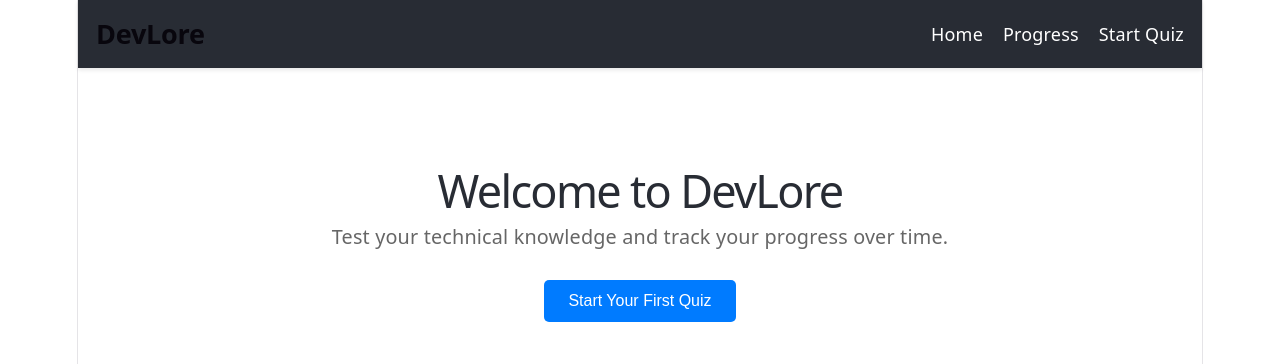
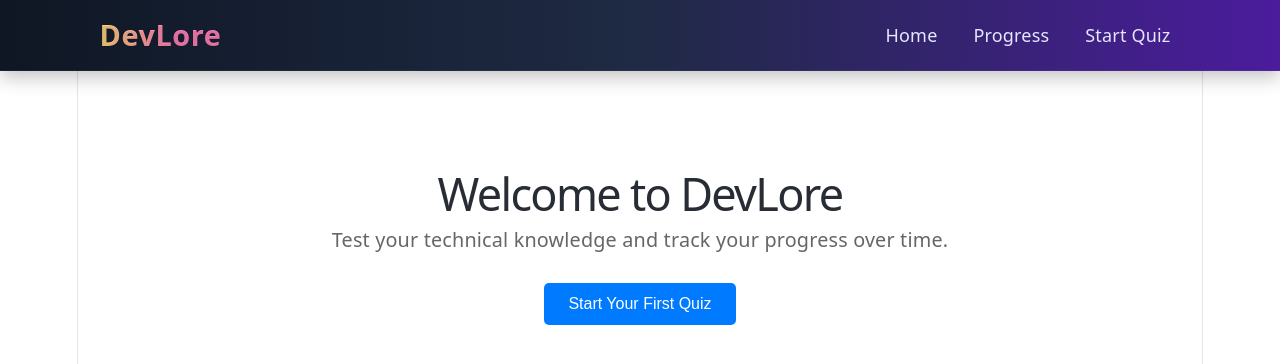
Before and after one commit to Sanjhivvarshan-b-s/DEVLORE, a React (Vite) app: page / in a window 1280 px wide. Shown: the top 364 px of the page. Built offline with nearby package versions, Linux system fonts and the light colour scheme.

Commit message:
Added styling to navbar

```diff
--- a/src/components/Navbar.css
+++ b/src/components/Navbar.css
@@ -1,22 +1,45 @@
 .navbar {
+  position: relative;
+  left: 50%;
+  right: 50%;
+  margin-left: -50vw;
+  margin-right: -50vw;
+  width: 100vw;
+  background: linear-gradient(90deg, #0f1724 0%, #1f2a44 50%, #4b1c9d 100%);
+  color: #fff;
+  box-shadow: 0 6px 18px rgba(12, 12, 15, 0.25);
+  backdrop-filter: blur(6px);
+  border-bottom: 1px solid rgba(255,255,255,0.04);
+}
+
+.navbar-inner {
+  max-width: 1126px;
+  margin: 0 auto;
   display: flex;
   justify-content: space-between;
   align-items: center;
-  padding: 1rem;
-  background-color: #282c34;
-  color: white;
-  box-shadow: 0 2px 4px rgba(0, 0, 0, 0.1);
+  padding: 1rem 1.25rem;
+  box-sizing: border-box;
 }
 
-.navbar h2 {
+.navbar h2.brand {
   margin: 0;
-  font-size: 1.5rem;
-  font-weight: 600;
+  font-size: 1.6rem;
+  font-weight: 800;
+  letter-spacing: 0.6px;
+  display: inline-flex;
+  align-items: center;
+  gap: 0.6rem;
+  background: linear-gradient(90deg, #ffd47a 0%, #ff7eb6 60%);
+  -webkit-background-clip: text;
+  background-clip: text;
+  color: transparent;
+  text-shadow: 0 1px 0 rgba(0,0,0,0.12);
 }
 
 .navbar-ul {
   display: flex;
-  gap: 20px;
+  gap: 16px;
   list-style: none;
   margin: 0;
   padding: 0;
@@ -24,12 +47,30 @@
 }
 
 .navbar a {
-  color: white;
+  color: #e6e6ff;
   text-decoration: none;
   font-weight: 500;
-  transition: opacity 0.2s ease;
+  padding: 6px 10px;
+  border-radius: 8px;
+  transition: background 0.18s ease, transform 0.12s ease, color 0.18s ease;
 }
 
 .navbar a:hover {
-  opacity: 0.8;
+  background: rgba(255,255,255,0.04);
+  transform: translateY(-2px);
 }
+
+.navbar a.active {
+  background: rgba(255,255,255,0.08);
+  font-weight: 600;
+}
+
+@media (max-width: 600px) {
+  .navbar-inner {
+    padding: 0.75rem 0.9rem;
+    gap: .5rem;
+  }
+  .navbar h2.brand {
+    font-size: 1.25rem;
+  }
+}
--- a/src/components/Navbar.jsx
+++ b/src/components/Navbar.jsx
@@ -4,8 +4,9 @@ import './Navbar.css';
 function Navbar() {
   return (
     <nav className="navbar">
-      <h2>DevLore</h2>
-      <ul className="navbar-ul">
+      <div className="navbar-inner">
+        <h2 className="brand">DevLore</h2>
+        <ul className="navbar-ul">
         <li>
           <Link to="/">Home</Link>
         </li>
@@ -15,7 +16,8 @@ function Navbar() {
         <li>
           <Link to="/setup">Start Quiz</Link>
         </li>
-      </ul>
+        </ul>
+      </div>
     </nav>
   );
 }
```
